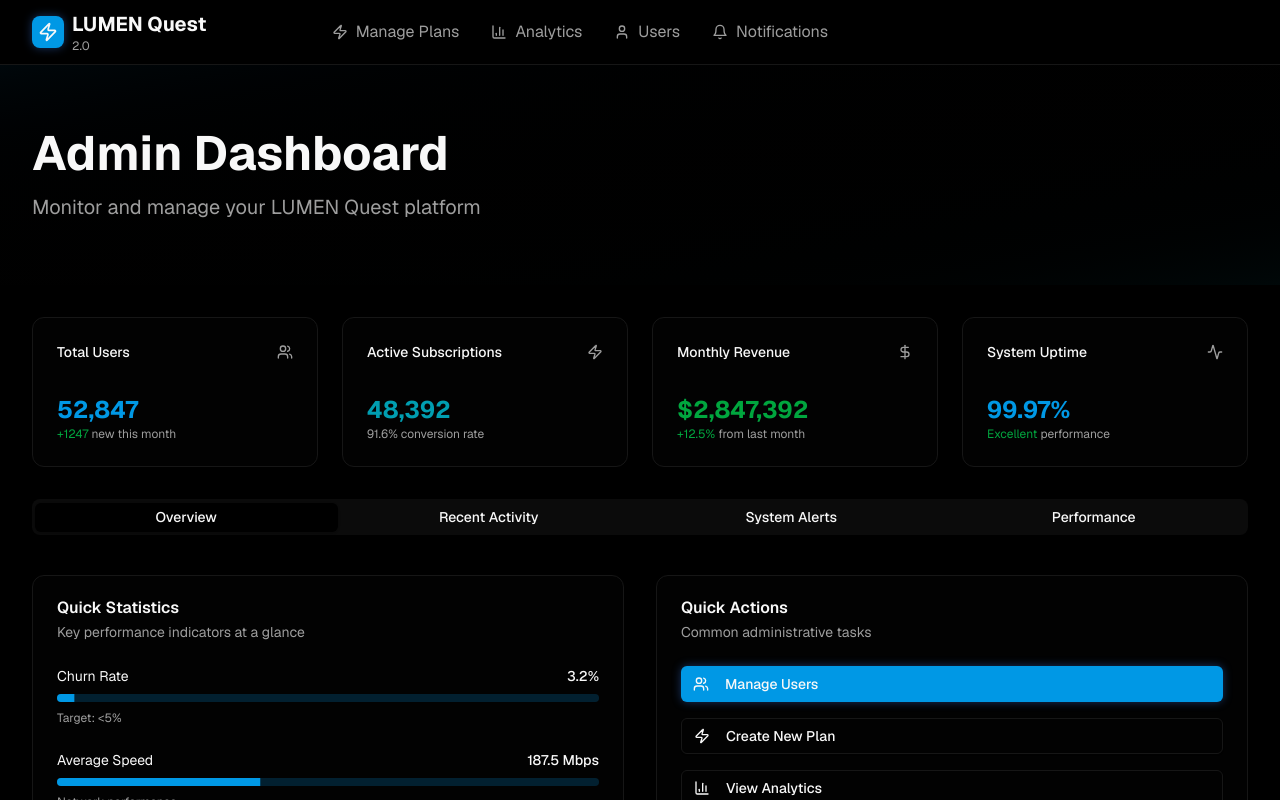
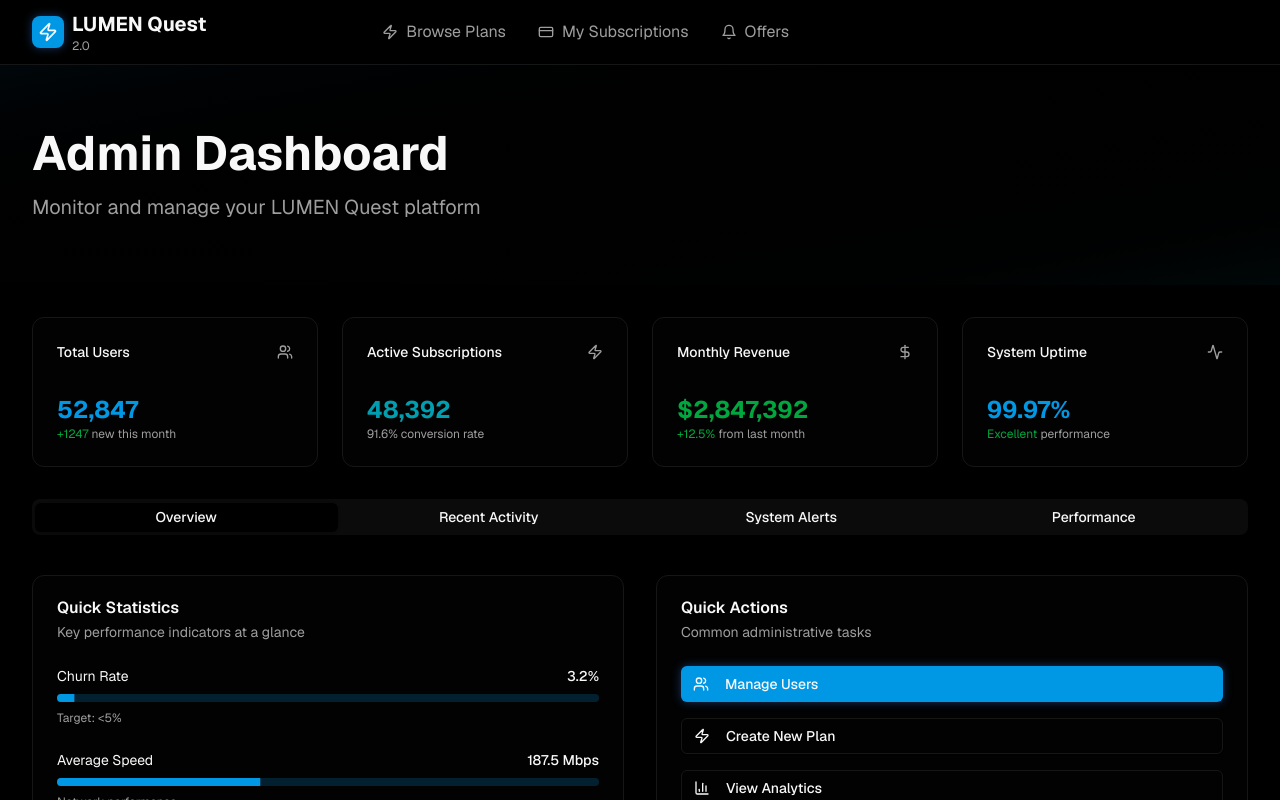
Before and after one commit to nithingoli-2005/Lumen-Quest, a Next.js app: page /admin in a window 1280 px wide. Shown: the top 800 px of the page. Built offline with nearby package versions, Linux system fonts and the light colour scheme.

Commit message:
fix: improve portal toggle state management
Create global context for consistent toggle across all pages.

#VERCEL_SKIP

Co-authored-by: null <195549057+nithingoli-2005@users.noreply.github.com>

```diff
--- a/app/admin/page.tsx
+++ b/app/admin/page.tsx
@@ -7,6 +7,7 @@ import { Badge } from "@/components/ui/badge"
 import { Button } from "@/components/ui/button"
 import { Progress } from "@/components/ui/progress"
 import { Tabs, TabsContent, TabsList, TabsTrigger } from "@/components/ui/tabs"
+import { usePortal } from "@/components/portal-provider"
 import {
   Users,
   Zap,
@@ -136,6 +137,7 @@ const mockSystemAlerts: SystemAlert[] = [
 ]
 
 export default function AdminDashboard() {
+  const { userType } = usePortal()
   const [stats] = useState<DashboardStats>(mockStats)
   const [recentActivity] = useState<RecentActivity[]>(mockRecentActivity)
   const [systemAlerts, setSystemAlerts] = useState<SystemAlert[]>(mockSystemAlerts)
@@ -193,7 +195,7 @@ export default function AdminDashboard() {
 
   return (
     <div className="min-h-screen bg-background">
-      <Navigation userType="admin" />
+      <Navigation />
 
       {/* Header */}
       <section className="bg-gradient-to-br from-primary/5 via-background to-accent/5 py-16">
--- a/app/layout.tsx
+++ b/app/layout.tsx
@@ -5,6 +5,7 @@ import { GeistMono } from "geist/font/mono"
 import { Analytics } from "@vercel/analytics/next"
 import { Suspense } from "react"
 import { AuthProvider } from "@/components/auth-provider"
+import { PortalProvider } from "@/components/portal-provider"
 import "./globals.css"
 
 export const metadata: Metadata = {
@@ -22,7 +23,9 @@ export default function RootLayout({
     <html lang="en">
       <body className={`font-sans ${GeistSans.variable} ${GeistMono.variable}`}>
         <AuthProvider>
-          <Suspense fallback={null}>{children}</Suspense>
+          <PortalProvider>
+            <Suspense fallback={null}>{children}</Suspense>
+          </PortalProvider>
         </AuthProvider>
         <Analytics />
       </body>
--- a/app/page.tsx
+++ b/app/page.tsx
@@ -10,14 +10,16 @@ import { Card, CardDescription, CardHeader, CardTitle } from "@/components/ui/ca
 import { Badge } from "@/components/ui/badge"
 import { Zap, Shield, ArrowRight, Wifi, Download, Upload, Sparkles, TrendingUp, LogIn, LogOut } from "lucide-react"
 import { useAuth } from "@/components/auth-provider"
+import { usePortal } from "@/components/portal-provider"
 
 export default function HomePage() {
-  const [userType, setUserType] = useState<"user" | "admin">("user")
+  const { userType } = usePortal()
   const [isVisible, setIsVisible] = useState(false)
   const { user, isAuthenticated, logout } = useAuth()
   const router = useRouter()
 
   console.log("[v0] Auth state - user:", user, "isAuthenticated:", isAuthenticated)
+  console.log("[v0] Portal state - userType:", userType)
 
   const handleLogin = () => {
     router.push("/auth/login")
@@ -54,7 +56,7 @@ export default function HomePage() {
 
   return (
     <div className="min-h-screen bg-background">
-      <Navigation userType={userType} onUserTypeChange={setUserType} />
+      <Navigation isAuthenticated={isAuthenticated} onLogout={handleLogout} />
 
       {/* Hero Section */}
       <section className="relative overflow-hidden bg-gradient-to-br from-primary/5 via-background to-accent/5">
--- a/app/plans/page.tsx
+++ b/app/plans/page.tsx
@@ -9,6 +9,7 @@ import { Input } from "@/components/ui/input"
 import { Select, SelectContent, SelectItem, SelectTrigger, SelectValue } from "@/components/ui/select"
 import { Slider } from "@/components/ui/slider"
 import { Wifi, Zap, Download, Upload, Clock, Shield, Star, Search, Filter, Check, ArrowRight } from "lucide-react"
+import { usePortal } from "@/components/portal-provider"
 
 interface Plan {
   id: string
@@ -124,6 +125,7 @@ const mockPlans: Plan[] = [
 ]
 
 export default function PlansPage() {
+  const { userType } = usePortal()
   const [searchTerm, setSearchTerm] = useState("")
   const [categoryFilter, setCategoryFilter] = useState<string>("all")
   const [priceRange, setPriceRange] = useState([0, 200])
@@ -148,7 +150,7 @@ export default function PlansPage() {
 
   return (
     <div className="min-h-screen bg-background">
-      <Navigation userType="user" />
+      <Navigation />
 
       {/* Header */}
       <section className="bg-gradient-to-br from-primary/5 via-background to-accent/5 py-16">
--- a/app/subscriptions/page.tsx
+++ b/app/subscriptions/page.tsx
@@ -8,6 +8,7 @@ import { Badge } from "@/components/ui/badge"
 import { Progress } from "@/components/ui/progress"
 import { Tabs, TabsContent, TabsList, TabsTrigger } from "@/components/ui/tabs"
 import { SubscriptionActions } from "@/components/subscription-actions"
+import { usePortal } from "@/components/portal-provider"
 import {
   Wifi,
   Calendar,
@@ -67,6 +68,7 @@ const mockUsageHistory: UsageHistory[] = [
 ]
 
 export default function SubscriptionsPage() {
+  const { userType } = usePortal()
   const [subscription] = useState<Subscription>(mockSubscription)
   const [usageHistory] = useState<UsageHistory[]>(mockUsageHistory)
 
@@ -118,7 +120,7 @@ export default function SubscriptionsPage() {
 
   return (
     <div className="min-h-screen bg-background">
-      <Navigation userType="user" />
+      <Navigation userType={userType} />
 
       {/* Header */}
       <section className="bg-gradient-to-br from-primary/5 via-background to-accent/5 py-16">
--- a/components/navigation.tsx
+++ b/components/navigation.tsx
@@ -19,16 +19,16 @@ import {
   UserPlus,
   LogOut,
 } from "lucide-react"
+import { usePortal } from "@/components/portal-provider"
 
 interface NavigationProps {
-  userType: "user" | "admin"
-  onUserTypeChange?: (type: "user" | "admin") => void
   isAuthenticated?: boolean
   onLogout?: () => void
 }
 
-export function Navigation({ userType, onUserTypeChange, isAuthenticated = true, onLogout }: NavigationProps) {
+export function Navigation({ isAuthenticated = true, onLogout }: NavigationProps) {
   const [isOpen, setIsOpen] = useState(false)
+  const { userType, toggleUserType } = usePortal()
 
   const userNavItems = [
     { href: "/", label: "Dashboard", icon: BarChart3 },
@@ -48,8 +48,8 @@ export function Navigation({ userType, onUserTypeChange, isAuthenticated = true,
   const navItems = userType === "admin" ? adminNavItems : userNavItems
 
   const handleToggle = () => {
-    const newType = userType === "user" ? "admin" : "user"
-    onUserTypeChange?.(newType)
+    toggleUserType()
+    console.log("[v0] Portal toggled to:", userType === "user" ? "admin" : "user")
   }
 
   const handleLogout = () => {
--- /dev/null
+++ b/components/portal-provider.tsx
@@ -0,0 +1,29 @@
+"use client"
+
+import { createContext, useContext, useState, type ReactNode } from "react"
+
+interface PortalContextType {
+  userType: "user" | "admin"
+  setUserType: (type: "user" | "admin") => void
+  toggleUserType: () => void
+}
+
+const PortalContext = createContext<PortalContextType | undefined>(undefined)
+
+export function PortalProvider({ children }: { children: ReactNode }) {
+  const [userType, setUserType] = useState<"user" | "admin">("user")
+
+  const toggleUserType = () => {
+    setUserType((prev) => (prev === "user" ? "admin" : "user"))
+  }
+
+  return <PortalContext.Provider value={{ userType, setUserType, toggleUserType }}>{children}</PortalContext.Provider>
+}
+
+export function usePortal() {
+  const context = useContext(PortalContext)
+  if (context === undefined) {
+    throw new Error("usePortal must be used within a PortalProvider")
+  }
+  return context
+}
```
